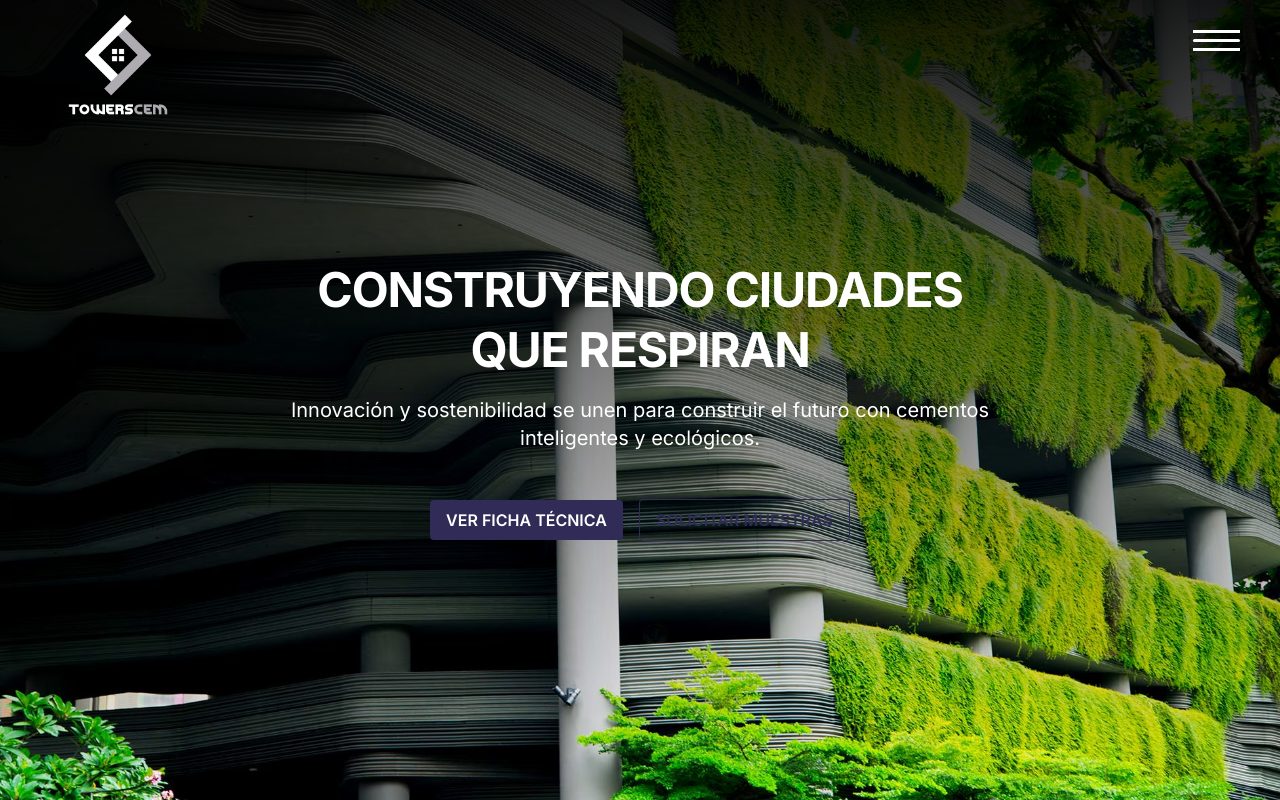
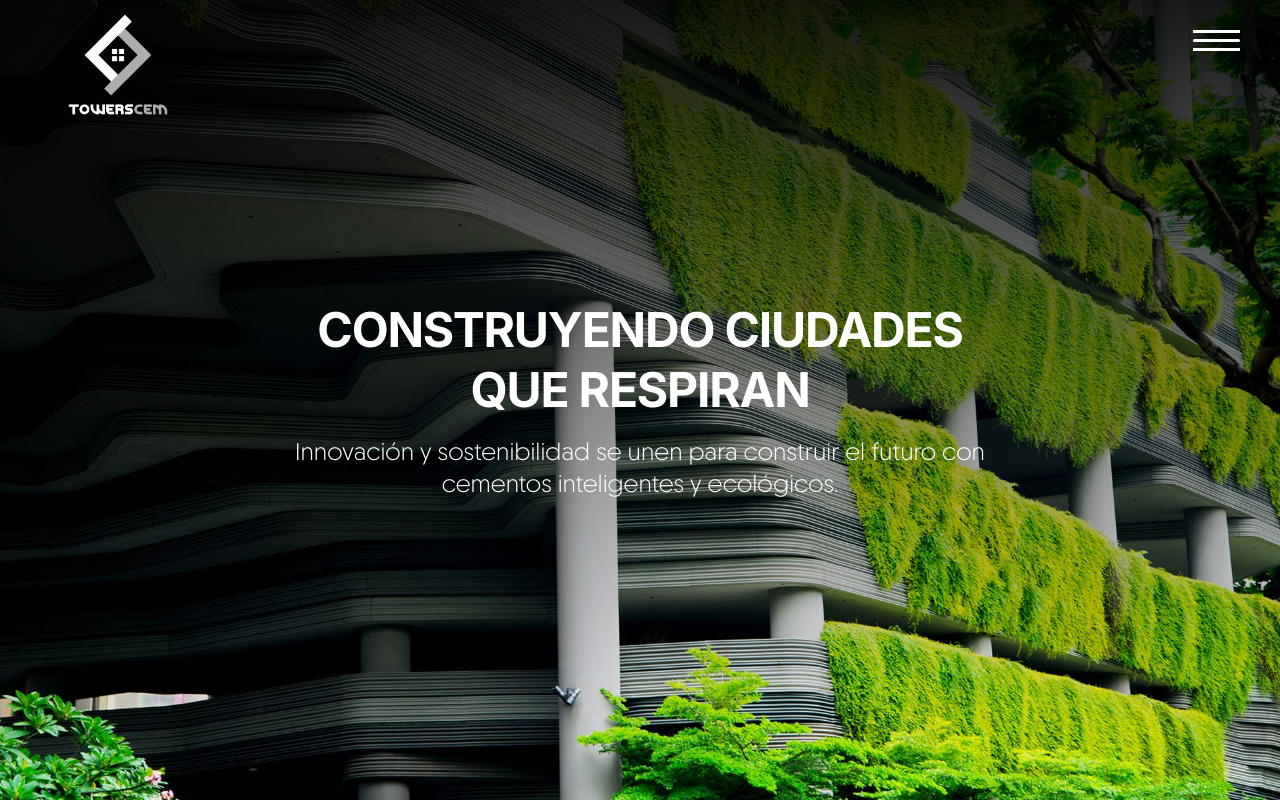
Before and after one commit to ALFONSOVM13/Web-Towers-Cem, a Next.js app: page / in a window 1280 px wide. Built offline with nearby package versions, Linux system fonts and the light colour scheme; what tailwindcss-animated would draw is missing.

Commit message:
menu estilos

```diff
--- a/src/app/(website)/page.js
+++ b/src/app/(website)/page.js
@@ -2,25 +2,30 @@
 import React, { useEffect, useRef } from "react";
 import HeroSection from "@/components/hero/HeroSection";
 import WhatWeDo from "@/components/whatWeDo/WhatWeDo";
-import Products from '@/components/products/Products'
+import Products from "@/components/products/Products";
 
 const HomePage = () => {
   const sectionRefs = useRef([]);
+  const isScrolling = useRef(false);
 
   useEffect(() => {
     const handleScroll = (event) => {
+      if (!isScrolling.current) {
         if (event.deltaY > 0) {
           scrollToSection(1);
         } else if (event.deltaY < 0) {
           scrollToSection(-1);
         }
+      }
     };
 
     const handleKeyDown = (event) => {
+      if (!isScrolling.current) {
         if (event.key === "ArrowDown") {
           scrollToSection(1);
         } else if (event.key === "ArrowUp") {
           scrollToSection(-1);
+        }
       }
     };
 
@@ -34,6 +39,8 @@ const HomePage = () => {
   }, []);
 
   const scrollToSection = (direction) => {
+    isScrolling.current = true;
+
     const currentSectionIndex = sectionRefs.current.findIndex((section) => {
       const rect = section.getBoundingClientRect();
       return rect.top === 0;
@@ -47,11 +54,14 @@ const HomePage = () => {
     sectionRefs.current[nextSectionIndex].scrollIntoView({
       behavior: "smooth",
     });
+
+    setTimeout(() => {
+      isScrolling.current = false;
+    }, 200); // Ajusta el tiempo según sea necesario
   };
 
   return (
     <div className="h-screen w-full overflow-hidden">
-
       <div ref={(el) => (sectionRefs.current[0] = el)} className="h-screen">
         <HeroSection />
       </div>
--- a/src/components/hero/HeroSection.jsx
+++ b/src/components/hero/HeroSection.jsx
@@ -18,18 +18,10 @@ const HeroSection = () => {
             color="white"
             className={"animate-jump-in"}
           />
-          <p className="mt-4 text-lg md:text-xl leading-relaxed">
+          <p className="mt-4 text-lg md:text-2xl leading-relaxed font-title">
             Innovación y sostenibilidad se unen para construir el futuro con
             cementos inteligentes y ecológicos.
           </p>
-          <div className="mt-6 space-x-4">
-            <CustomButton type="primary" className="mt-6">
-              VER FICHA TÉCNICA
-            </CustomButton>
-            <CustomButton type="secondary" className="mt-4">
-              SOLICITAR MUESTRAS
-            </CustomButton>
-          </div>
         </div>
       </div>
     </div>
--- a/src/components/menu/Menu.jsx
+++ b/src/components/menu/Menu.jsx
@@ -3,7 +3,7 @@
 import { useEffect } from "react";
 import { usePathname } from "next/navigation";
 import Link from "next/link";
-import "./Menu.scss";
+import "./styles.scss"
 
 const Menu = ({ active, setActive }) => {
   const pathname = usePathname();
```
Also changed, not shown: src/components/menu/styles.scss (renamed from src/components/menu/menu.scss). Lines whose indentation alone changed are shown as unchanged.
